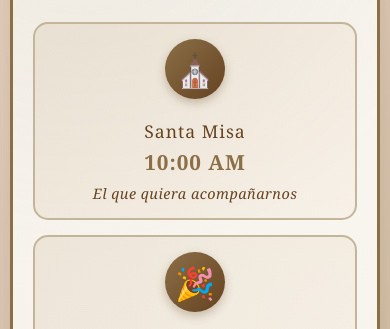
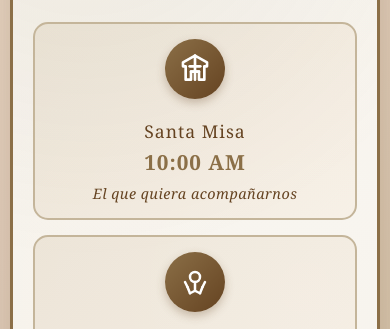
Before and after one commit to Emanuel252006/invitacionmartina, a plain HTML site: page index.html in a window 390 px wide. Shown: the part 491-820 px from the top of the page. Drawn offline with Linux system fonts and the light colour scheme.

Commit message:
Reemplazar emojis por iconos SVG profesionales para iglesia y celebraciÃ³n

```diff
--- a/index.html
+++ b/index.html
@@ -46,7 +46,16 @@
 
                 <div class="details-section">
                     <div class="event-detail">
-                        <div class="icon">⛪</div>
+                        <div class="icon icon-church">
+                            <svg viewBox="0 0 24 24" fill="none" xmlns="http://www.w3.org/2000/svg">
+                                <path d="M12 2L3 7V10H5V20H9V14H15V20H19V10H21V7L12 2Z" stroke="currentColor" stroke-width="2" stroke-linecap="round" stroke-linejoin="round"/>
+                                <path d="M12 2V10" stroke="currentColor" stroke-width="2" stroke-linecap="round" stroke-linejoin="round"/>
+                                <path d="M8 10H16" stroke="currentColor" stroke-width="2" stroke-linecap="round" stroke-linejoin="round"/>
+                                <path d="M12 10V20" stroke="currentColor" stroke-width="2" stroke-linecap="round" stroke-linejoin="round"/>
+                                <path d="M12 14H15" stroke="currentColor" stroke-width="2" stroke-linecap="round" stroke-linejoin="round"/>
+                                <path d="M9 14H12" stroke="currentColor" stroke-width="2" stroke-linecap="round" stroke-linejoin="round"/>
+                            </svg>
+                        </div>
                         <div class="event-info">
                             <p class="event-title">Santa Misa</p>
                             <p class="event-time">10:00 AM</p>
@@ -55,7 +64,17 @@
                     </div>
 
                     <div class="event-detail">
-                        <div class="icon">🎉</div>
+                        <div class="icon icon-celebration">
+                            <svg viewBox="0 0 24 24" fill="none" xmlns="http://www.w3.org/2000/svg">
+                                <path d="M8 21L12 19L16 21" stroke="currentColor" stroke-width="2" stroke-linecap="round" stroke-linejoin="round"/>
+                                <path d="M12 19V12" stroke="currentColor" stroke-width="2" stroke-linecap="round" stroke-linejoin="round"/>
+                                <path d="M12 12C14.2091 12 16 10.2091 16 8C16 5.79086 14.2091 4 12 4C9.79086 4 8 5.79086 8 8C8 10.2091 9.79086 12 12 12Z" stroke="currentColor" stroke-width="2" stroke-linecap="round" stroke-linejoin="round"/>
+                                <path d="M6 16L8 21" stroke="currentColor" stroke-width="2" stroke-linecap="round" stroke-linejoin="round"/>
+                                <path d="M18 16L16 21" stroke="currentColor" stroke-width="2" stroke-linecap="round" stroke-linejoin="round"/>
+                                <path d="M4 12L6 16" stroke="currentColor" stroke-width="2" stroke-linecap="round" stroke-linejoin="round"/>
+                                <path d="M20 12L18 16" stroke="currentColor" stroke-width="2" stroke-linecap="round" stroke-linejoin="round"/>
+                            </svg>
+                        </div>
                         <div class="event-info">
                             <p class="event-title">Celebración</p>
                             <p class="event-time">4:00 PM</p>
--- a/styles.css
+++ b/styles.css
@@ -286,6 +286,23 @@ body {
     box-shadow: 0 4px 10px rgba(101, 67, 33, 0.3);
 }
 
+.icon svg {
+    width: 35px;
+    height: 35px;
+    color: #ffffff;
+    stroke: #ffffff;
+}
+
+.icon-church svg {
+    width: 38px;
+    height: 38px;
+}
+
+.icon-celebration svg {
+    width: 36px;
+    height: 36px;
+}
+
 .event-info {
     text-align: left;
 }
@@ -449,6 +466,21 @@ body {
         font-size: 2rem;
     }
 
+    .icon svg {
+        width: 30px;
+        height: 30px;
+    }
+
+    .icon-church svg {
+        width: 32px;
+        height: 32px;
+    }
+
+    .icon-celebration svg {
+        width: 30px;
+        height: 30px;
+    }
+
     .event-info {
         text-align: center;
     }
```
